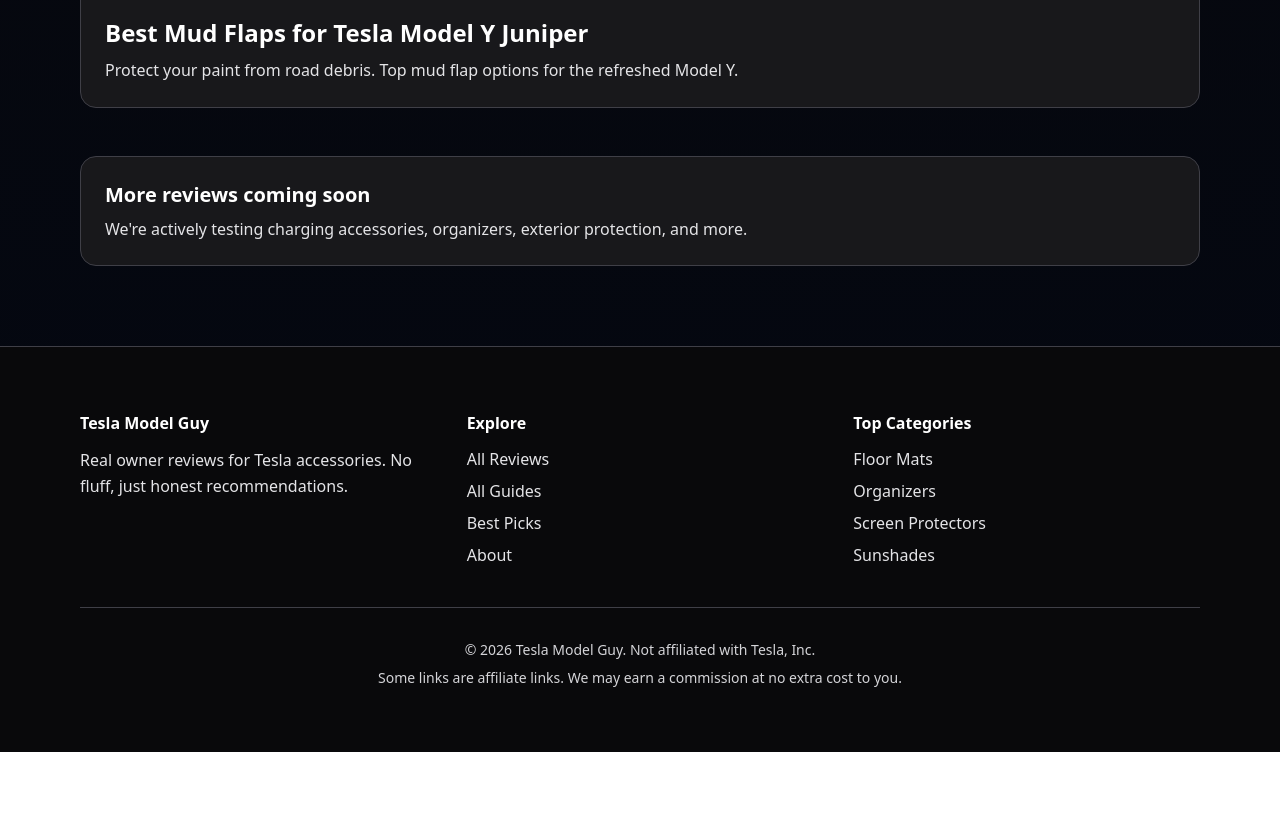
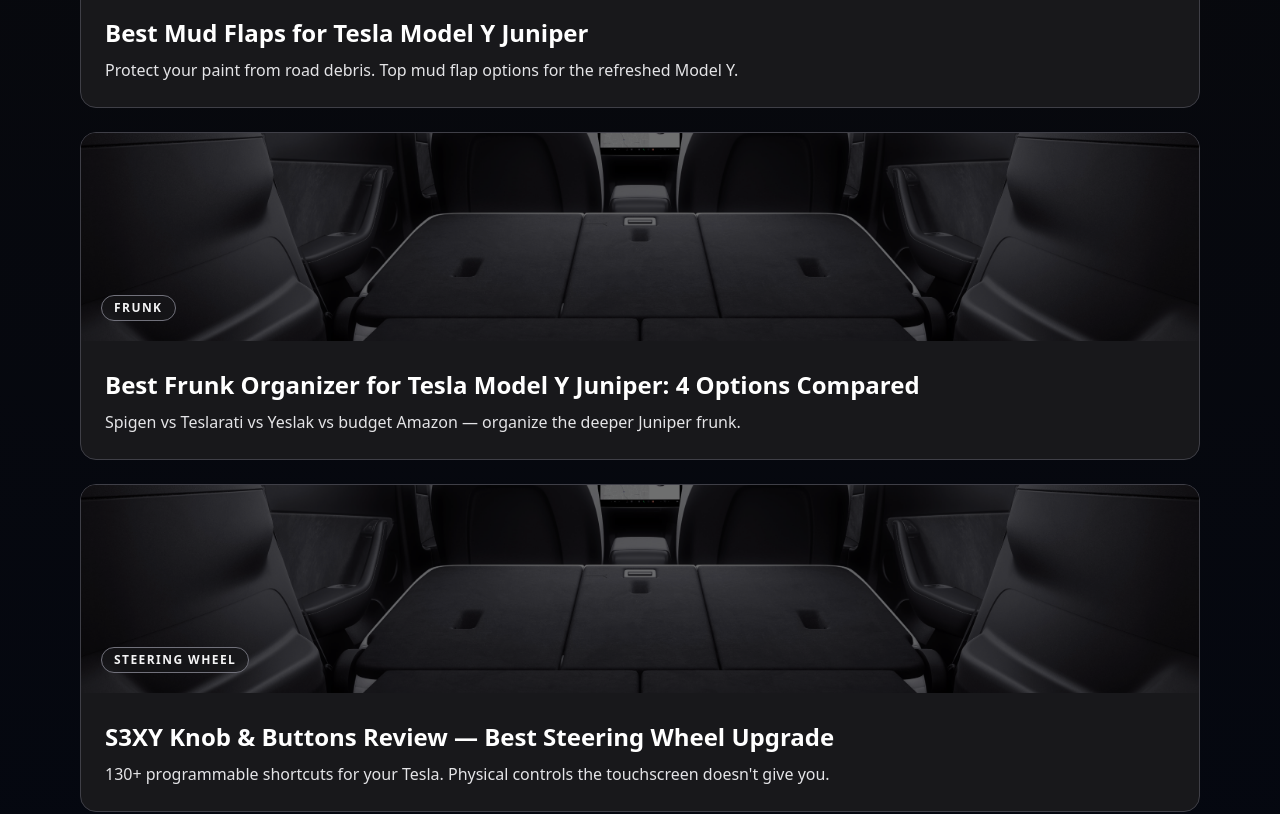
Before and after one commit to jzOcb/teslamodelguy, a Next.js app: page /reviews in a window 1280 px wide. Shown: the part 2320-3134 px from the top of the page. Before the commit the page ends 3072 px from the top, so only its background shows below. Built offline with nearby package versions, Linux system fonts and the light colour scheme.

Commit message:
fix: update index pages + replace Amazon search links with real ASINs
- Add Frunk Organizer + S3XY Knob to /reviews index
- Add Spare Tire Kit to /guides index
- Spigen frunk divider: search → B0FVJW98P7
- Modern Spare: search → B0F4Z2R9BH
- StanceMagic: search → B0BV16HTPN

```diff
--- a/src/app/guides/page.tsx
+++ b/src/app/guides/page.tsx
@@ -72,6 +72,13 @@
     tag: null,
     image: "/images/tesla-model-y-hero.jpg",
   },
+  {
+    title: "Best Spare Tire Kit for Tesla Model Y — Is It Worth $400+?",
+    slug: "/guides/tesla-model-y-spare-tire-kit",
+    desc: "Modern Spare vs StanceMagic vs EZ Spare. Why Tesla doesn't include one, and whether you actually need it.",
+    tag: "NEW",
+    image: "/images/tesla-model-y-snow.jpg",
+  },
 ];
 
 export default function GuidesPage() {
--- a/src/app/guides/tesla-model-y-spare-tire-kit/page.tsx
+++ b/src/app/guides/tesla-model-y-spare-tire-kit/page.tsx
@@ -237,7 +237,7 @@
             <div className="flex items-center gap-3 mt-4 flex-wrap">
               <span className="font-semibold">~$490</span>
               <a href="https://modernspare.com/product/2020-2026-tesla-model-y-spare-tire-kit-options/" target="_blank" rel="noopener noreferrer sponsored" className="text-sm bg-white text-zinc-900 px-6 py-3 rounded-lg font-medium hover:bg-zinc-200 transition">Shop Modern Spare →</a>
-              <a href="https://www.amazon.com/s?k=Modern+Spare+Tesla+Model+Y&tag=teslamodelguy-20" target="_blank" rel="noopener noreferrer sponsored" className="text-sm bg-amber-600 text-white px-6 py-3 rounded-lg font-medium hover:bg-amber-700 transition">Find on Amazon →</a>
+              <a href="https://www.amazon.com/dp/B0F4Z2R9BH?tag=teslamodelguy-20" target="_blank" rel="noopener noreferrer sponsored" className="text-sm bg-amber-600 text-white px-6 py-3 rounded-lg font-medium hover:bg-amber-700 transition">Find on Amazon →</a>
             </div>
           </div>
 
@@ -280,7 +280,7 @@
             </p>
             <div className="flex items-center gap-3 mt-4 flex-wrap">
               <span className="font-semibold">~$390</span>
-              <a href="https://www.amazon.com/s?k=StanceMagic+spare+tire+Tesla+Model+Y&tag=teslamodelguy-20" target="_blank" rel="noopener noreferrer sponsored" className="text-sm bg-white text-zinc-900 px-6 py-3 rounded-lg font-medium hover:bg-zinc-200 transition">Check Price on Amazon →</a>
+              <a href="https://www.amazon.com/dp/B0BV16HTPN?tag=teslamodelguy-20" target="_blank" rel="noopener noreferrer sponsored" className="text-sm bg-white text-zinc-900 px-6 py-3 rounded-lg font-medium hover:bg-zinc-200 transition">Check Price on Amazon →</a>
             </div>
           </div>
 
@@ -341,7 +341,7 @@
             a plug kit for quick fixes and a spare for worst-case scenarios.
           </p>
           <div className="flex items-center gap-3 mt-4 flex-wrap">
-            <a href="https://www.amazon.com/s?k=tire+plug+kit+portable+compressor+car&tag=teslamodelguy-20" target="_blank" rel="noopener noreferrer sponsored" className="text-sm bg-white text-zinc-900 px-6 py-3 rounded-lg font-medium hover:bg-zinc-200 transition">Tire Plug Kits on Amazon →</a>
+            <a href="https://www.amazon.com/s?k=tire+plug+kit+portable+air+compressor&tag=teslamodelguy-20" target="_blank" rel="noopener noreferrer sponsored" className="text-sm bg-white text-zinc-900 px-6 py-3 rounded-lg font-medium hover:bg-zinc-200 transition">Tire Plug Kits on Amazon →</a>
           </div>
         </section>
 
--- a/src/app/reviews/frunk/best-tesla-model-y-juniper-frunk-organizer/page.tsx
+++ b/src/app/reviews/frunk/best-tesla-model-y-juniper-frunk-organizer/page.tsx
@@ -174,7 +174,7 @@
             <div className="flex items-center gap-3 mt-4 flex-wrap">
               <span className="font-semibold">~$80</span>
               <a href="https://www.spigen.com/products/tesla-series-frunk-divider-to229j" target="_blank" rel="noopener noreferrer sponsored" className="text-sm bg-white text-zinc-900 px-6 py-3 rounded-lg font-medium hover:bg-zinc-200 transition">Shop on Spigen →</a>
-              <a href="https://www.amazon.com/s?k=Spigen+frunk+divider+Tesla+Model+Y+Juniper&tag=teslamodelguy-20" target="_blank" rel="noopener noreferrer sponsored" className="text-sm bg-amber-600 text-white px-6 py-3 rounded-lg font-medium hover:bg-amber-700 transition">Find on Amazon →</a>
+              <a href="https://www.amazon.com/dp/B0FVJW98P7?tag=teslamodelguy-20" target="_blank" rel="noopener noreferrer sponsored" className="text-sm bg-amber-600 text-white px-6 py-3 rounded-lg font-medium hover:bg-amber-700 transition">Find on Amazon →</a>
             </div>
           </div>
 
--- a/src/app/reviews/page.tsx
+++ b/src/app/reviews/page.tsx
@@ -51,6 +51,20 @@
     category: "Exterior",
     image: "/images/tesla-model-y-snow.jpg",
   },
+  {
+    title: "Best Frunk Organizer for Tesla Model Y Juniper: 4 Options Compared",
+    slug: "/reviews/frunk/best-tesla-model-y-juniper-frunk-organizer",
+    desc: "Spigen vs Teslarati vs Yeslak vs budget Amazon — organize the deeper Juniper frunk.",
+    category: "Frunk",
+    image: "/images/tesla-interior.jpg",
+  },
+  {
+    title: "S3XY Knob & Buttons Review — Best Steering Wheel Upgrade",
+    slug: "/reviews/steering-wheel/s3xy-knob-buttons-review",
+    desc: "130+ programmable shortcuts for your Tesla. Physical controls the touchscreen doesn't give you.",
+    category: "Steering Wheel",
+    image: "/images/tesla-interior.jpg",
+  },
 ];
 
 export default function ReviewsPage() {
```
